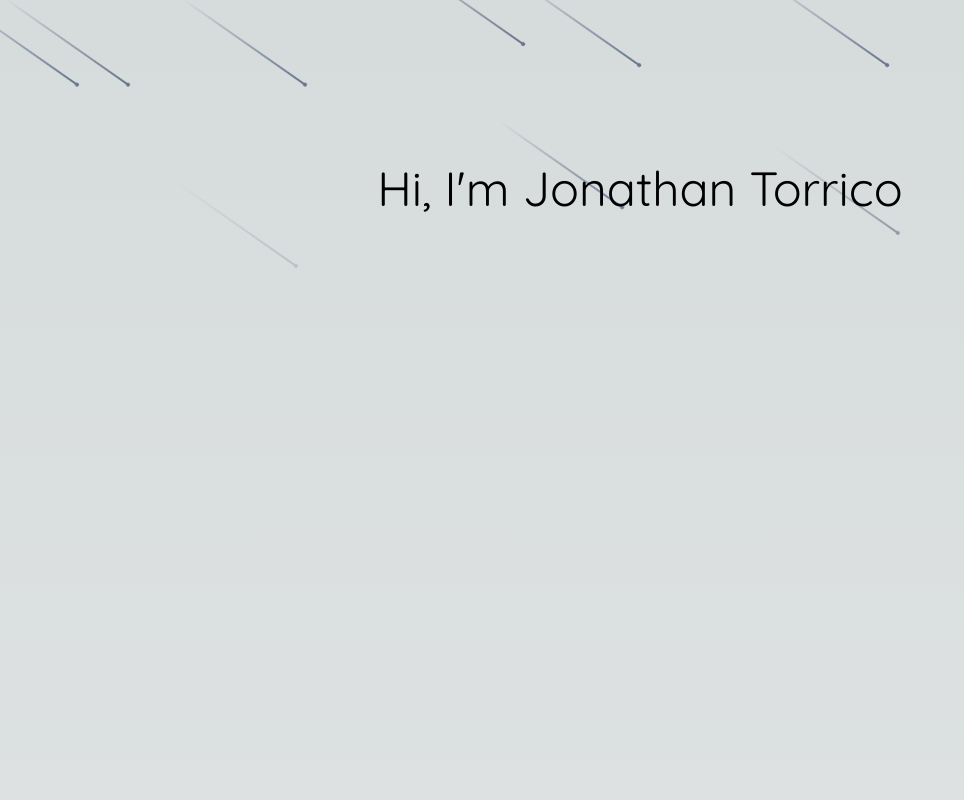
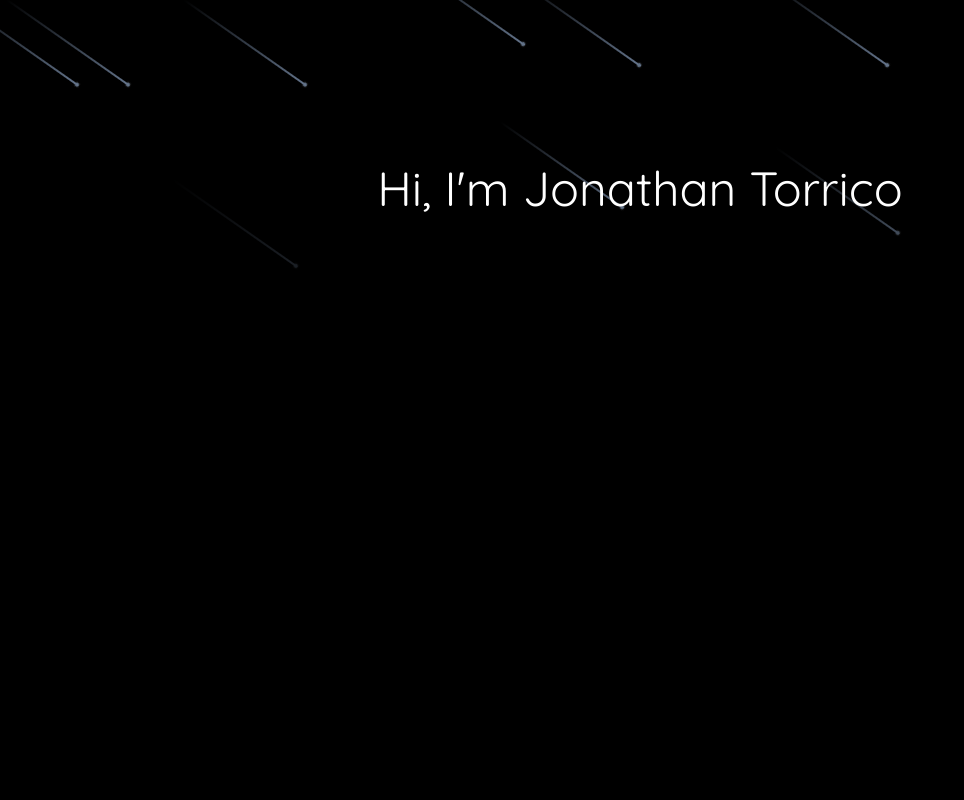
Before and after one commit to jt-96/portfolio-v2, a Next.js app: page /portfolio-v2/ in a window 1280 px wide. Shown: the top 800 px of the page, without its empty margins (0-964 px from the left). Built offline with nearby package versions, Linux system fonts and the light colour scheme.

Commit message:
feat: change dark bg as default

```diff
--- a/src/app/globals.css
+++ b/src/app/globals.css
@@ -2,10 +2,16 @@
 @tailwind components;
 @tailwind utilities;
 
-:root {
+/* :root {
   --foreground-rgb: 0, 0, 0;
   --background-start-rgb: 214, 219, 220;
   --background-end-rgb: 255, 255, 255;
+} */
+
+:root {
+  --foreground-rgb: 255, 255, 255;
+  --background-start-rgb: 0, 0, 0;
+  --background-end-rgb: 0, 0, 0;
 }
 
 @media (prefers-color-scheme: dark) {
```
